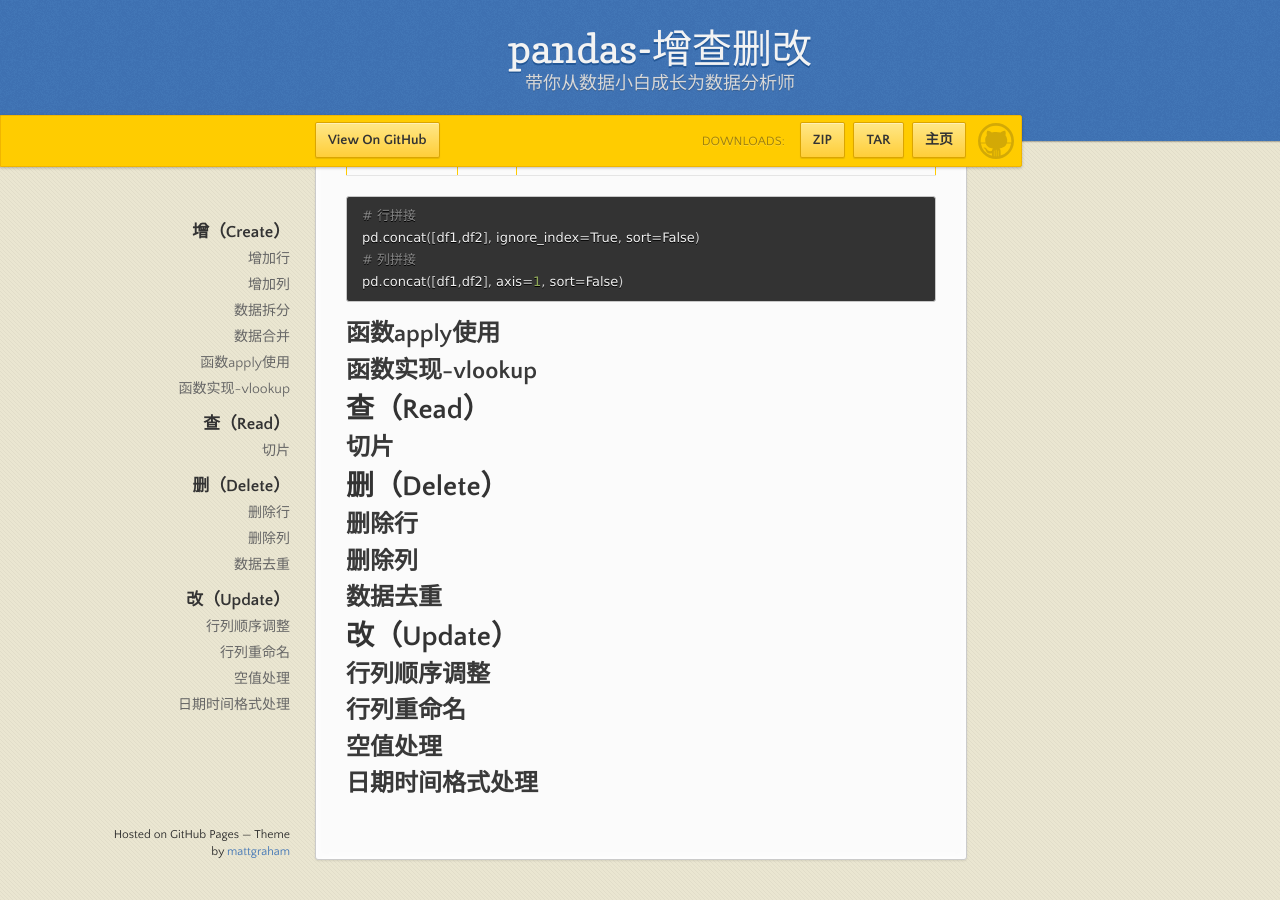
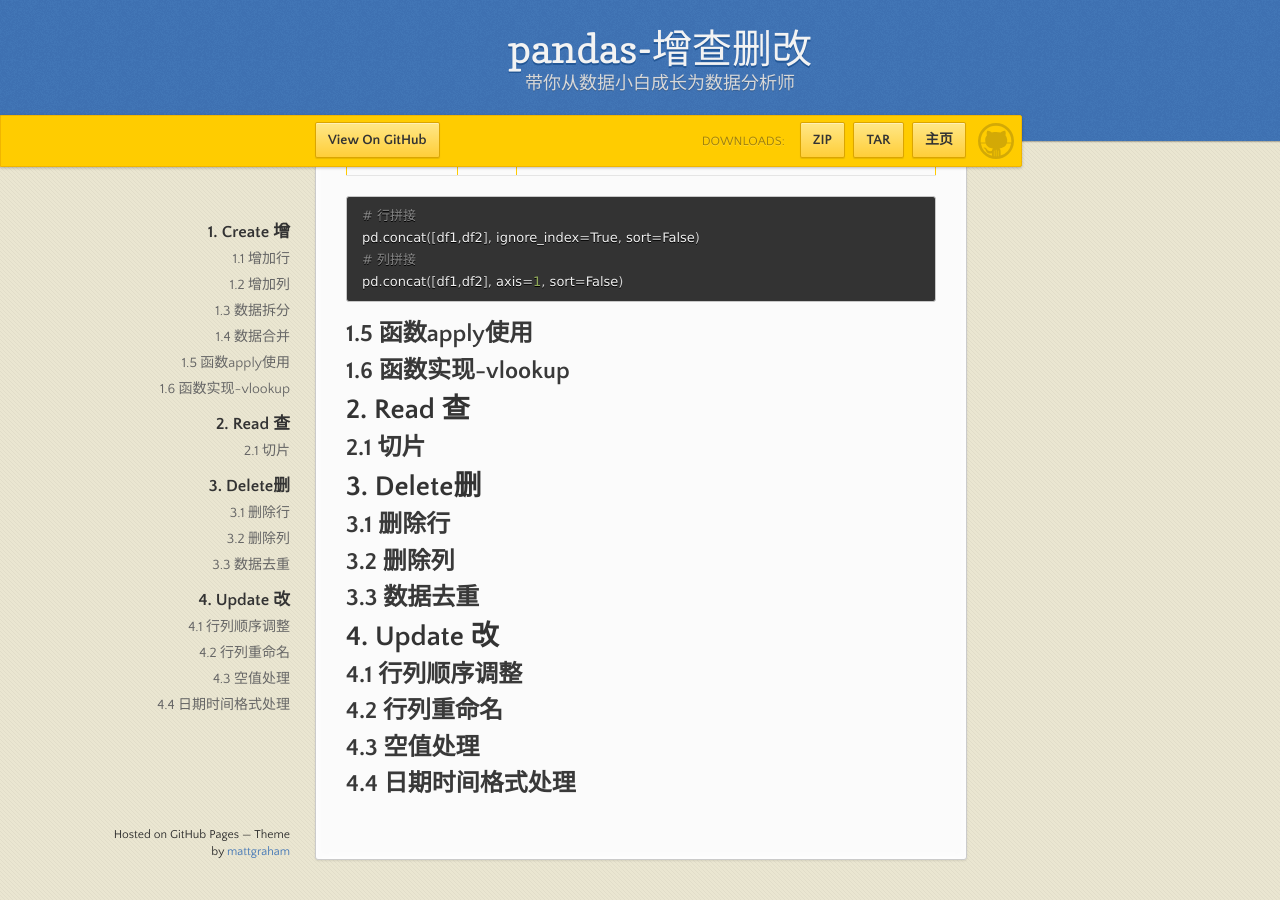
Before and after one commit to analy-liu/analy-liu.github.io, a Jekyll site: the page built from _posts/2022-08-04-Python_Pandas_CRUD.md, in a window 1280 px wide and 900 px high, scrolled down 4235 px. Built offline with Jekyll 4.4.1, drawn with Linux system fonts in a browser that asks for light colours; some of the changed text lies outside the part shown.

Commit message:
增加标题索引

````diff
--- a/_posts/2022-08-04-Python_Pandas_CRUD.md
+++ b/_posts/2022-08-04-Python_Pandas_CRUD.md
@@ -21,9 +21,9 @@ df = pd.DataFrame(dict_)
 |2|B-01|24|60|2022-07-19|NaN|
 |3|B-01|34|60|2022-08-20|None|
 
-# 增（Create）
+# 1. Create 增
 
-## 增加行
+## 1.1 增加行
 ```python
 def insert_row(df,content,index):
     # 在插入处拆分为两个表
@@ -46,7 +46,7 @@ df = insert_row(df,["C-01", 14, 30, '2021-03-01',"李四"],2)
 |3|B-01|24|60|2022-07-19|NaN|
 |4|B-01|34|60|2022-08-20|None|
 
-## 增加列
+## 1.2 增加列
 
 **方法一：使用insert函数**
 优点：可以插入到任意位置
@@ -81,7 +81,7 @@ df.loc[:,"备注"] = ["无","空字符","np.nan","None"]
 |2|B-01|24|60|2022-07-19|NaN|1440|np.nan|
 |3|B-01|34|60|2022-08-20|None|2040|None|
 
-## 数据拆分
+## 1.3 数据拆分
 
 **方法一：使用split，使用split需要用str将数据集转化为字符串**
 Series.str.split(sep,n,expand=false)从前往后切分
@@ -119,7 +119,7 @@ df.loc[:,"编号字母"] = df.loc[:,"编号"].str.extract('(^.*(?=-))', expand=F
 
 更多正则表达式相关知识请看[python-字符串与正则表达式](../../../../2022/08/05/Python_Re_StrAndReg.html)
 
-## 数据合并
+## 1.4 数据合并
 
 DataFrame合并主要使用两种方法，merge与concat
 
@@ -179,28 +179,28 @@ pd.concat([df1,df2], ignore_index=True, sort=False)
 pd.concat([df1,df2], axis=1, sort=False)
 ```
 
-## 函数apply使用
+## 1.5 函数apply使用
 
-## 函数实现-vlookup
+## 1.6 函数实现-vlookup
 
-# 查（Read）
+# 2. Read 查
 
-## 切片
+## 2.1 切片
 
-# 删（Delete）
+# 3. Delete删
 
-## 删除行
+## 3.1 删除行
 
-## 删除列
+## 3.2 删除列
 
-## 数据去重
+## 3.3 数据去重
 
-# 改（Update）
+# 4. Update 改
 
-## 行列顺序调整
+## 4.1 行列顺序调整
 
-## 行列重命名
+## 4.2 行列重命名
 
-## 空值处理
+## 4.3 空值处理
 
-## 日期时间格式处理
+## 4.4 日期时间格式处理
--- a/_posts/2022-08-05-Python_Re_StrAndReg.md
+++ b/_posts/2022-08-05-Python_Re_StrAndReg.md
@@ -4,8 +4,8 @@ layout: default
 ---
 [![返回](/assets/images/back.png)](../../../../2022/07/05/Python_Index.html)
 
-# 字符串
-## 字符串格式化
+# 1. 字符串
+## 1.1 字符串格式化
 ```python
 score = 100
 '{}{}'.format("成绩:", score)
@@ -19,9 +19,11 @@ list_str = ["成绩",100]
 ----
 成绩,100
 ```
-# 正则表达式
-## 正则表达式基础语法
-### 字符选择
+# 2. 正则表达式
+## 2.1 正则表达式基础语法
+
+**字符选择**
+
 |符号|意义|符号|意义|
 |:--:|:--|:--:|:--|
 |.|除换行符以外的所有字母|||
@@ -36,7 +38,9 @@ list_str = ["成绩",100]
 
 notes：
 隐式占位；没有实体，例如 the world中e与空格之间的位置。
-### 数量选择
+
+**数量选择**
+
 |符号|意义|符号|意义|符号|意义|
 |:--:|:--|:--:|:--|:--:|:--|
 |?|0或1次|*|0或多次|+|1或多次|
@@ -50,9 +54,12 @@ notes:
     正则表达式1: /1\d*0/  返回：["1010"]
     正则表达式2: /1\d*?0/ 返回：["10", "10"]
 
-### 子表达式
+**子表达式**
+
 子表达式（exp）是一个大的表达式的一部分，把一个表达式划分为多个子表达式的目的是为了把那些子表达式当作一个独立的元素来使用。子表达式必须用(和)括起来。
-### 选择
+
+**选择**
+
 ?=：exp1(?=exp2)：查找 exp2 前面的 exp1。
 
 ?<=：(?<=exp2)exp1：查找 exp2 后面的 exp1。
@@ -66,12 +73,16 @@ notes:
     要求：输出0到9之间的数，且不包括0和9
     正则表达式：(?<=(0)).*?(?=(9))
     输出：12345678
-### 修饰符
+
+**修饰符**
+
 i: ignore,不区分大小写
 g: global,全局匹配，全部为一个整体
 m: multi line 多行匹配，一行为一个整体
 s: “."可以匹配“\n”
-## 在python中使用正则表达式
+
+## 2.2 在python中使用正则表达式
+
 在python中使用正则表达式，需要使用re模块。
 re模式会先编译正则表达式，如果正则表达式错误会报错
 使用格式：
````
Also changed, not shown: _posts/2022-08-02-Python_Self-build-functions_DocqqAPI.md (+4 -4 lines), _posts/2022-08-03-Python-Built-in-functions_Note.md (+1 -1 lines).
